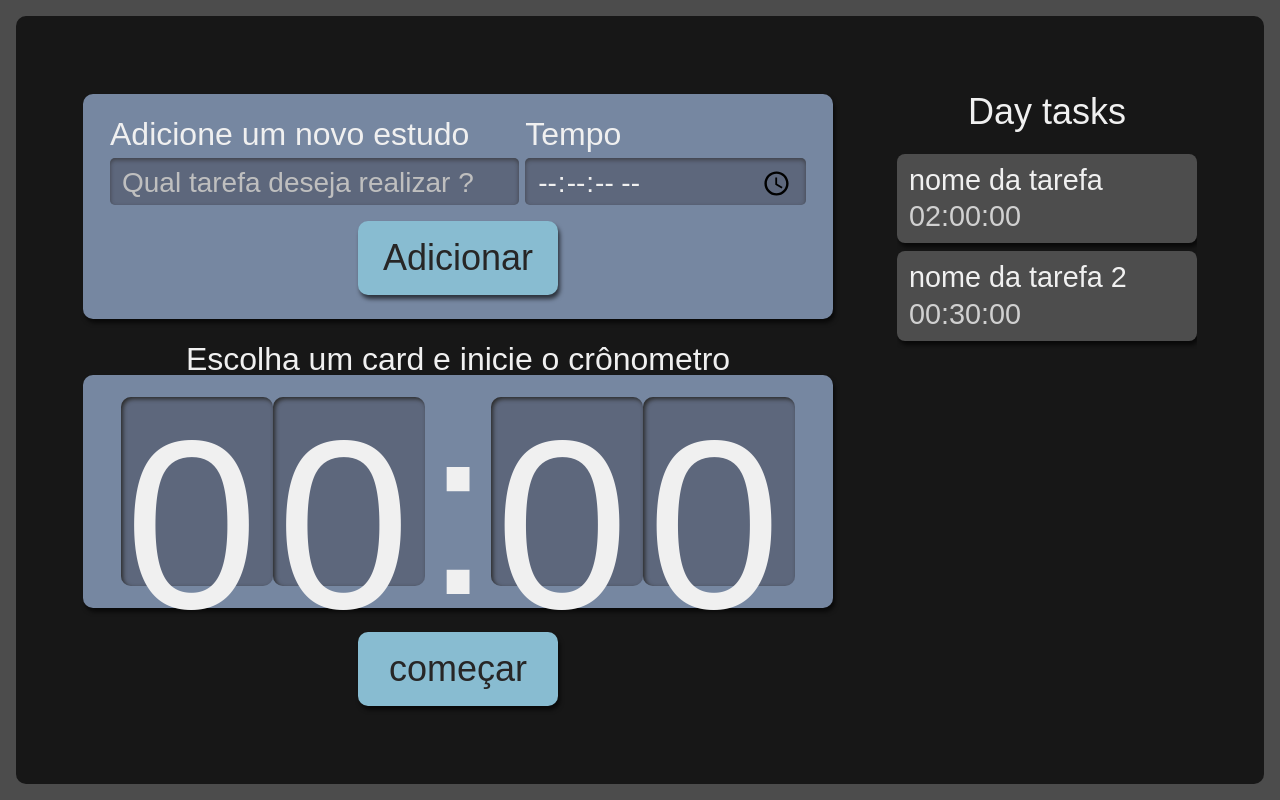
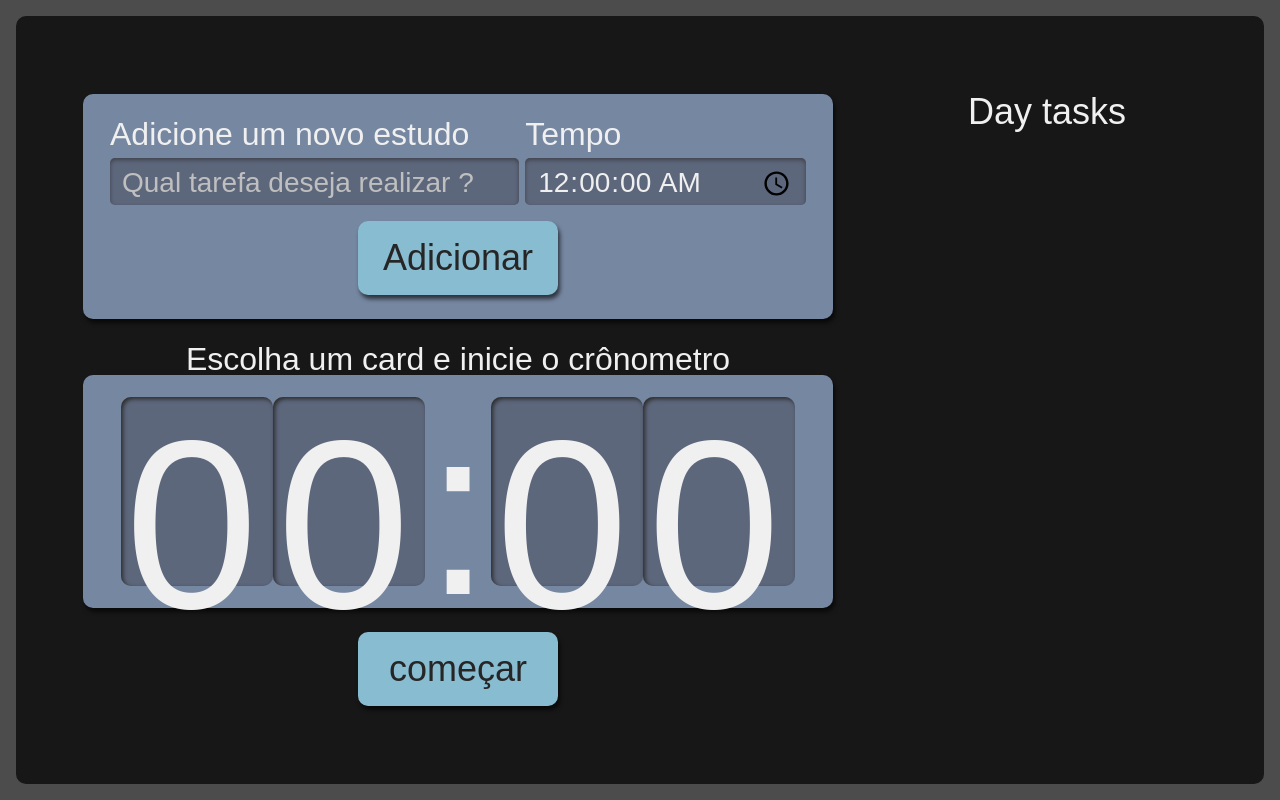
Before and after one commit to HenriqueAlvesFreitas/task-timer, a React (Create React App) app: page / in a window 1280 px wide. Built offline with nearby package versions, Linux system fonts and the light colour scheme.

Commit message:
update task list

```diff
--- a/package.json
+++ b/package.json
@@ -15,6 +15,7 @@
     "react-scripts": "5.0.1",
     "styled-components": "^6.1.8",
     "typescript": "^4.9.5",
+    "uuid": "^9.0.1",
     "web-vitals": "^2.1.4"
   },
   "scripts": {
@@ -40,5 +41,8 @@
       "last 1 firefox version",
       "last 1 safari version"
     ]
+  },
+  "devDependencies": {
+    "@types/uuid": "^9.0.7"
   }
 }
--- a/src/Components/Form/Index.tsx
+++ b/src/Components/Form/Index.tsx
@@ -1,13 +1,22 @@
-import React from 'react'
+import React, { useState } from 'react'
 
 import { MyForm } from './style'
 import Button from '../Button/Index'
+import { ITask } from '../../Types/Task'
+import {v4 as uuidv4} from 'uuid';
 
-class Form extends React.Component{
+export default function Form({setTaskList}: {setTaskList : React.Dispatch<React.SetStateAction<ITask[]>>}){
 
-    render(){
+    const [state, setState] = useState({title: "", time: "00:00:00"})
+
+    const addTask = (event: React.FormEvent<HTMLFormElement>) =>{
+        event.preventDefault();
+        setTaskList(e=>[...e, {...state, selected: false, completed: false, id: uuidv4()}])
+        setState({title: "", time: "00:00:00"})
+    }
+
         return(
-            <MyForm>
+            <MyForm onSubmit={addTask}>
                 <div className='inputContainer'>
                     <label
                         htmlFor='task'>
@@ -17,6 +26,8 @@ class Form extends React.Component{
                         type='text'
                         id="task"
                         name='task'
+                        value={state.title}
+                        onChange={e => setState({...state, title: e.target.value})}
                         placeholder='Qual tarefa deseja realizar ?'
                     />
                 </div>
@@ -27,6 +38,8 @@ class Form extends React.Component{
                         step='1'
                         name='time'
                         id='time'
+                        value={state.time}
+                        onChange={e => setState({...state, time: e.target.value})}
                         required
                         min='00:00:00'
                         max='1:30:00'
@@ -35,8 +48,6 @@ class Form extends React.Component{
                 <Button text='Adicionar'/>
             </MyForm>
         )
-    }
+
 
 }
-
-export default Form
--- a/src/Components/List/Index.tsx
+++ b/src/Components/List/Index.tsx
@@ -1,10 +1,13 @@
-import React from 'react'
+import React, { useState } from 'react'
 import { MyList } from './style'
 import Item from './Item/Index'
+import { ITask } from '../../Types/Task'
 
-export default function List(){
 
-    const taskList = [{title: 'nome da tarefa', time: '02:00:00'}, {title: 'nome da tarefa 2', time: '00:30:00'}]
+
+export default function List({taskList}: {taskList: ITask[]}){
+
+
 
     return(
         <MyList>
--- a/src/Components/List/Item/Index.tsx
+++ b/src/Components/List/Item/Index.tsx
@@ -1,6 +1,7 @@
+import { ITask } from "../../../Types/Task";
 
 
-export default function Item({title, time}: {title: string, time: string}){
+export default function Item({title, time, selected, completed, id}: ITask){
 
     return(
         <li className='item'>
--- a/src/Pages/App.tsx
+++ b/src/Pages/App.tsx
@@ -1,13 +1,17 @@
+import { useState } from 'react';
 import Form from '../Components/Form/Index';
 import List from '../Components/List/Index';
 import StopWatch from '../Components/StopWatch/Index';
 import { MyApp } from './style';
+import { ITask } from '../Types/Task';
 
 function App() {
+  const [taskList, setTaskList] = useState<ITask[] | []>([])
+
   return (
     <MyApp>
-      <Form/>
-      <List/>
+      <Form setTaskList={setTaskList}/>
+      <List taskList={taskList}/>
       <StopWatch/>
     </MyApp>
   );
--- /dev/null
+++ b/src/Types/Task.ts
@@ -0,0 +1,7 @@
+export interface ITask {
+    title: string,
+    time: string,
+    selected: boolean,
+    completed: boolean,
+    id: string
+}
```
Also changed, not shown: 1 other file (tests, documents, lock files or other folders).
